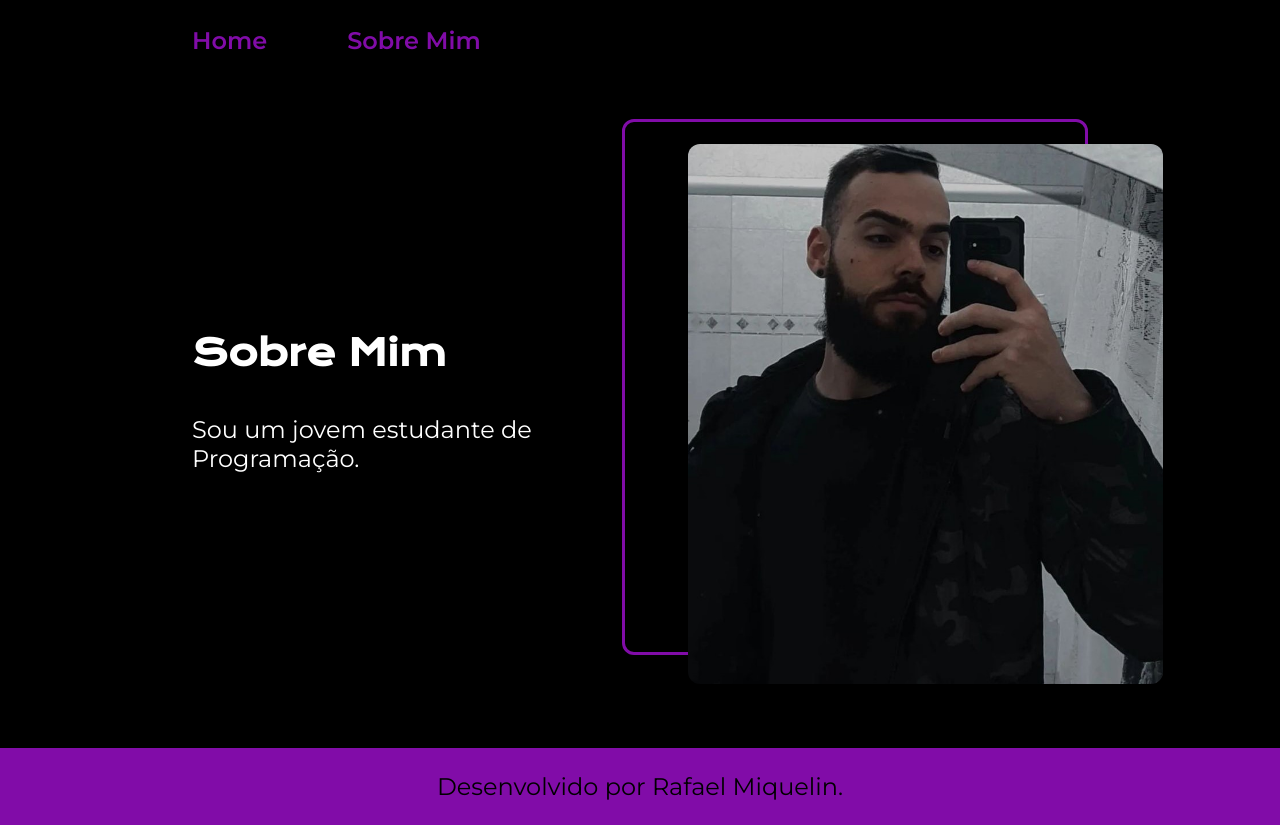
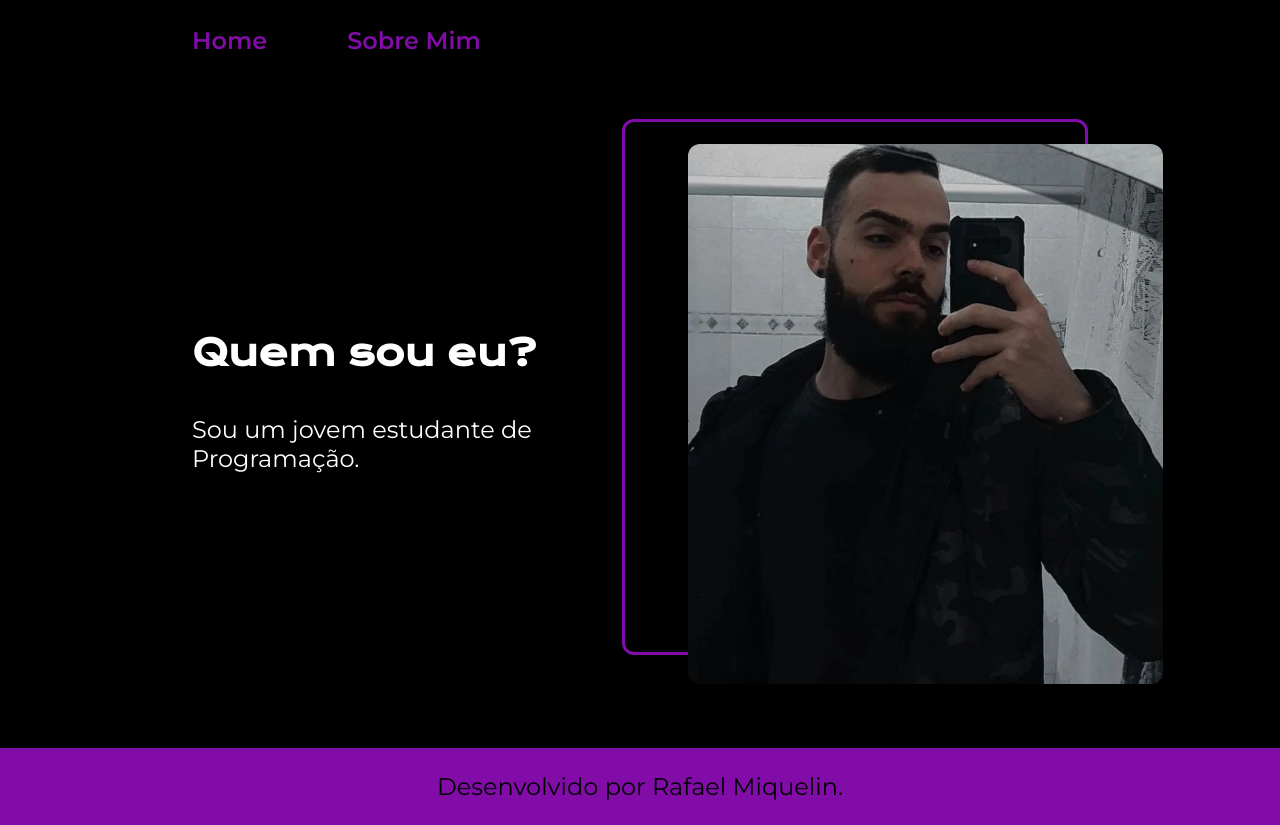
Before and after one commit to rafaelccbr/Portfolio, a plain HTML site: page about.html in a window 1280 px wide. Drawn offline with nearby package versions, Linux system fonts and the light colour scheme.

Commit message:
Update about.html

```diff
--- a/about.html
+++ b/about.html
@@ -16,7 +16,7 @@
     </header>
     <main class="apresentacao">
         <section class="apresentacao__conteudo">
-        <h1 class="apresentacao__conteudo__titulo">Sobre Mim</h1>
+        <h1 class="apresentacao__conteudo__titulo">Quem sou eu?</h1>
         <p class="apresentacao__conteudo__texto">Sou um jovem estudante de Programação.</p>
         </section>
         <div class="img__pai">
```
